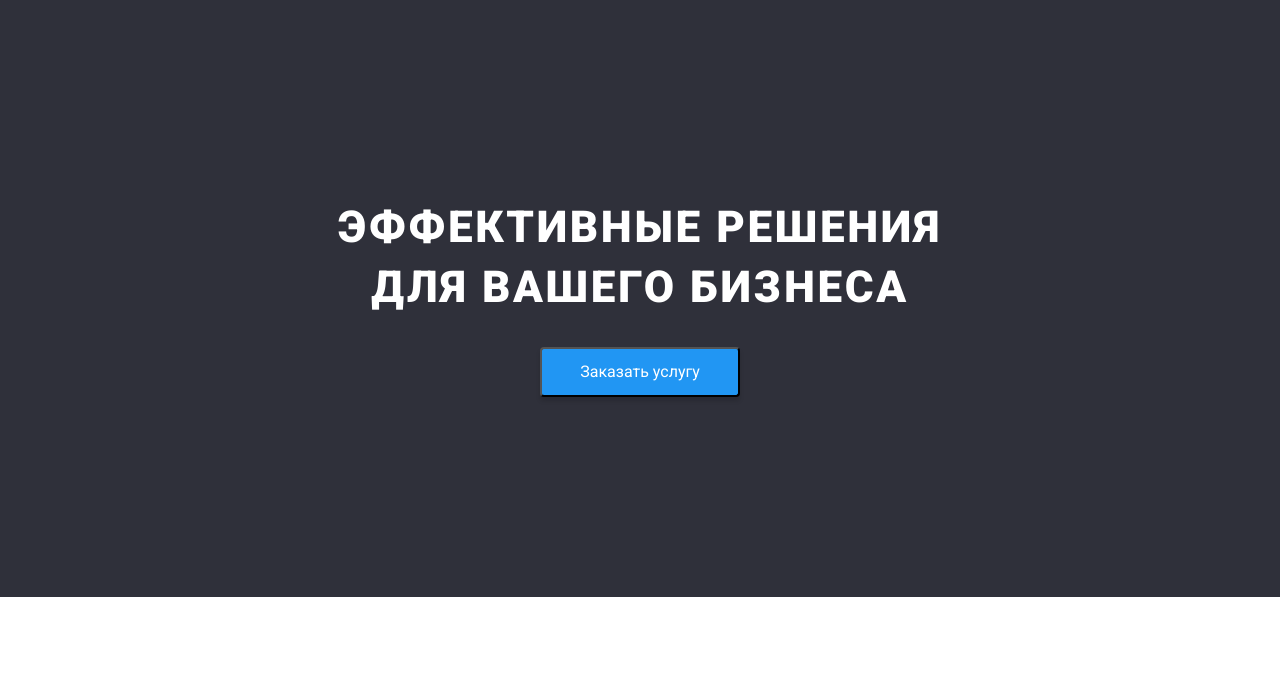
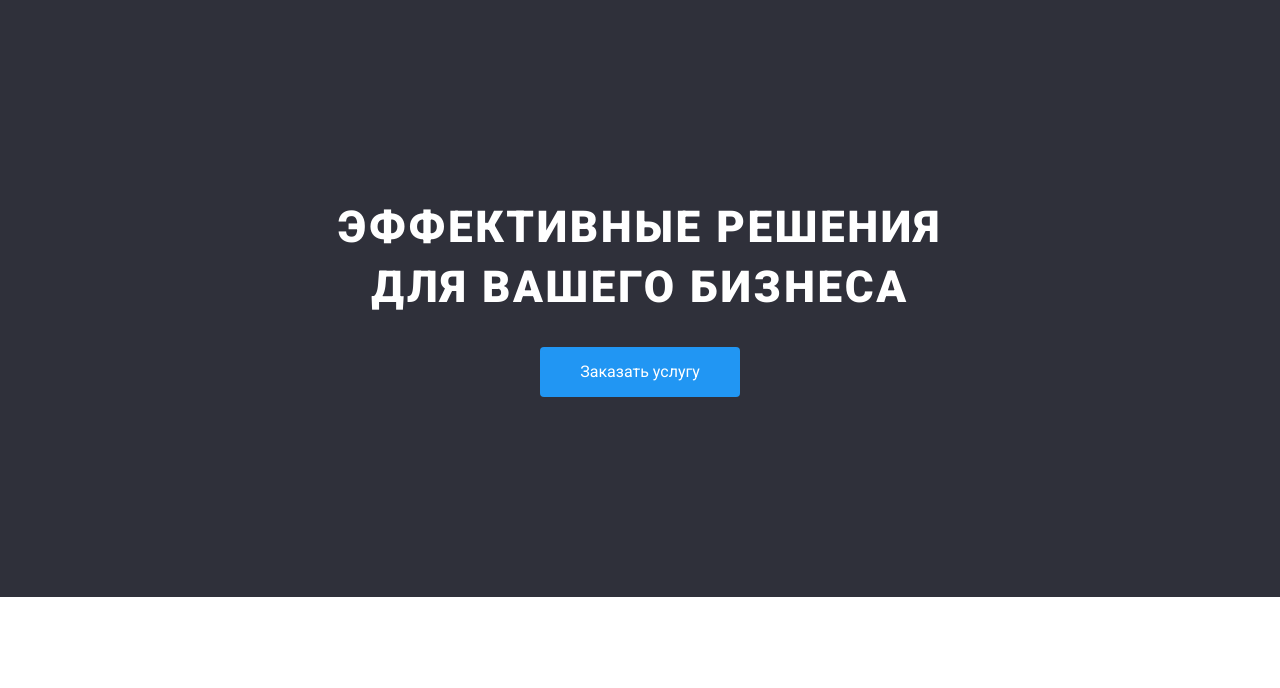
Before and after one commit to ZhyvotovskyiSerhii/goit-markup-hw-03, a plain HTML site: page index.html in a window 1280 px wide. Shown: the part 83-771 px from the top of the page. Drawn offline with nearby package versions, Linux system fonts and the light colour scheme.

Commit message:
Add files via upload

```diff
--- a/css/style.css
+++ b/css/style.css
@@ -151,8 +151,8 @@ img {
     width: 200px;
     height: 50px;
     background: var(--style-color);
-    box-shadow: 0px 4px 4px rgba(0, 0, 0, 0.15);
     border-radius: 4px;
+    border-color: rgba(0, 0, 0 ,0);
     color: var(--white);
   }
   .address-street {
@@ -360,7 +360,6 @@ img {
   .button-filter {
     border-radius: 4px;
     border-color: rgba(0, 0, 0 ,0);
-
     padding-right: 22px;
     padding-left: 22px;
     padding-top: 6px;
```
